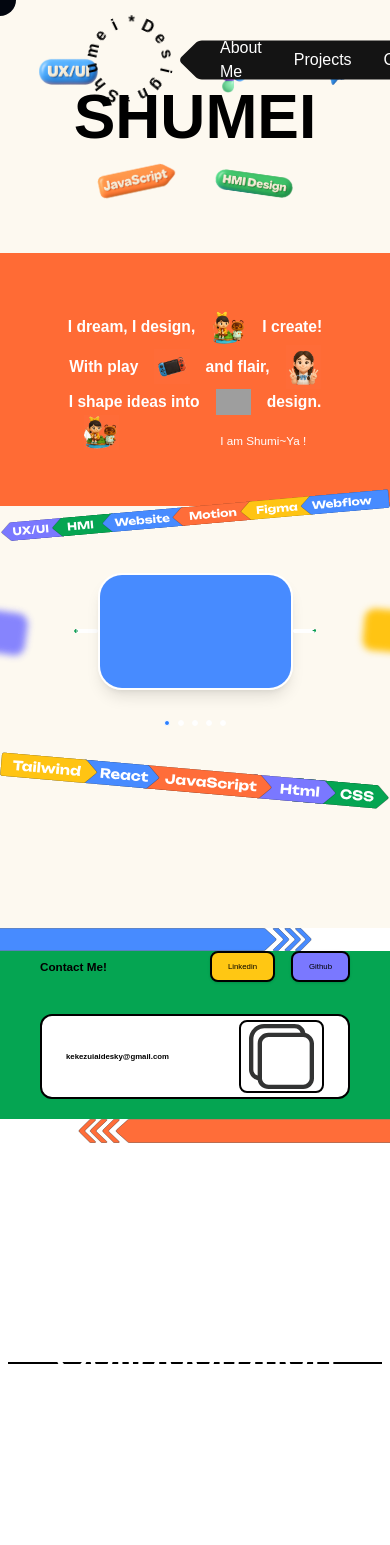
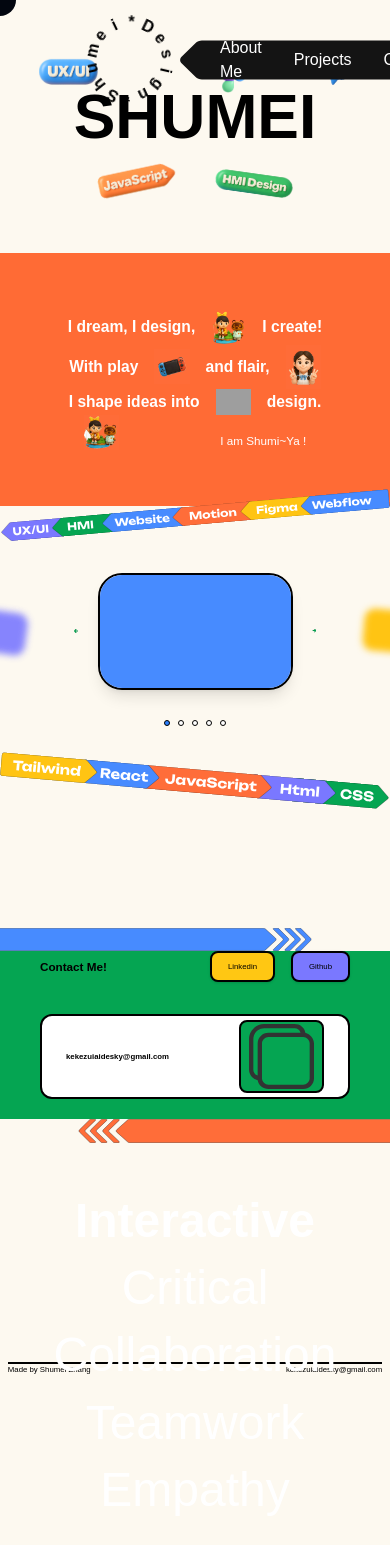
Before and after one commit to shumeiya/portfolio-website, a React (Vite) app: page / in a window 390 px wide. Shown: the top 1545 px of the page. Built offline with nearby package versions, Linux system fonts and the light colour scheme; grey boxes are pictures that could not be loaded.

Commit message:
contact copy part

```diff
--- a/src/index.css
+++ b/src/index.css
@@ -31,16 +31,3 @@ button:hover {
   scale: 1.1;
   filter: hue-rotate(180deg);
 }
-
-@media (prefers-color-scheme: light) {
-  :root {
-    color: #ffffff;
-    background-color: #ffffff;
-  }
-  a:hover {
-    color: #ffffff;
-  }
-  button {
-    background-color: #ffffff;
-  }
-}
--- a/src/pages/ContactSection.jsx
+++ b/src/pages/ContactSection.jsx
@@ -12,7 +12,7 @@ export default function ContactSection() {
   };
 
   return (
-    <section className="h-[25vh] sm:h-screen w-[100vw] text-black">
+    <section className="h-[25vh] sm:h-screen w-[100vw] text-black relative">
       {/* 顶部箭头 */}
       <img
         src="/src/assets/ContactSection/Arrowline1.svg"
@@ -21,7 +21,7 @@ export default function ContactSection() {
       />
 
       {/* 中间主内容 */}
-      <div className="bg-[#05A552] h-[20vh] sm:h-[90vh] px-10 sm:px-20 flex flex-col gap-8">
+      <div className="bg-[#05A552] h-[20vh] sm:h-[90vh] px-10 sm:px-20 flex flex-col gap-8 relative">
         {/* Row 1: 标题 + 两个按钮 */}
         <div className="flex flex-wrap justify-between items-center gap-4">
           <h2 className="text-[3vw] sm:text-[7vw] font-extrabold">
@@ -32,8 +32,7 @@ export default function ContactSection() {
               href="https://www.linkedin.com/in/shumei-zhang-5a8612231/"
               target="_blank"
               rel="noopener noreferrer"
-              className="bg-[#FFC713] text-black
-              text-[2vw] sm:text-[3vw] font-semibold px-4 py-2
+              className="bg-[#FFC713] text-black text-[2vw] sm:text-[3vw] font-semibold px-4 py-2
               border-2 border-black rounded-lg shadow"
             >
               Linkedin
@@ -42,8 +41,7 @@ export default function ContactSection() {
               href="https://github.com/shumeiya"
               target="_blank"
               rel="noopener noreferrer"
-              className="bg-[#7A78FF]  text-black
-              text-[2vw] sm:text-[3vw] font-semibold px-4 py-2
+              className="bg-[#7A78FF] text-black text-[2vw] sm:text-[3vw] font-semibold px-4 py-2
               border-2 border-black rounded-lg shadow"
             >
               Github
@@ -51,22 +49,34 @@ export default function ContactSection() {
           </div>
         </div>
 
-        {/* Row 2: 邮箱行 */}
+        {/* Row 2: 邮箱行*/}
+        <div className="relative w-full">
           <div
-          className="bg-white text-black px-6 py-[1vw] rounded-xl border-2  border-black
-          flex items-center justify-between
-        text-[2vw] sm:text-[3vw] font-bold "
+            className="bg-white text-black px-6 py-[1vw] rounded-xl border-2 border-black
+            flex items-center justify-between w-full
+            text-[2vw] sm:text-[3vw] font-bold"
           >
             <span>{email}</span>
             <button
               onClick={handleCopy}
               className="bg-[#05A552] border-2 border-black px-[2vw] py-[0.5vw]"
             >
-            <img src="/src/assets/ContactSection/Copy.svg"></img>
+              <img src="/src/assets/ContactSection/Copy.svg" alt="Copy" />
             </button>
           </div>
 
-        {/* Row 3: Flex布局 - 左 */}
+          {/* 提示复制成功 */}
+          {copied && (
+            <div
+              className="absolute top-full mt-2 left-1/2 -translate-x-1/2
+              bg-black text-white text-sm sm:text-lg px-4 py-2 rounded-xl z-50 shadow-lg"
+            >
+              Copied to clipboard!
+            </div>
+          )}
+        </div>
+
+        {/* Row 3: 左侧文字 + 右侧人物 */}
         <div className="flex flex-col sm:flex-row text-white items-center justify-between mt-6 gap-6">
           <FallingText
             text={`Interactive Critical Collaboration Teamwork Empathy`}
@@ -79,8 +89,6 @@ export default function ContactSection() {
             fontSize="3rem"
             mouseConstraintStiffness={0.9}
           />
-
-          {/* 右侧头像 */}
           <div className="w-[17vw]">
             <img src="/src/assets/ContactSection/Work.png" alt="Mascot" />
           </div>
@@ -93,13 +101,6 @@ export default function ContactSection() {
         alt="Bottom Arrows"
         className="pl-[20vw]"
       />
-
-      {/* 提示复制成功 */}
-      {copied && (
-        <div className="absolute bottom-4 left-1/2 -translate-x-1/2 bg-black text-white text-sm px-4 py-2 rounded-xl">
-          Copied to clipboard!
-        </div>
-      )}
     </section>
   );
 }
```
Lines whose indentation alone changed are shown as unchanged.
